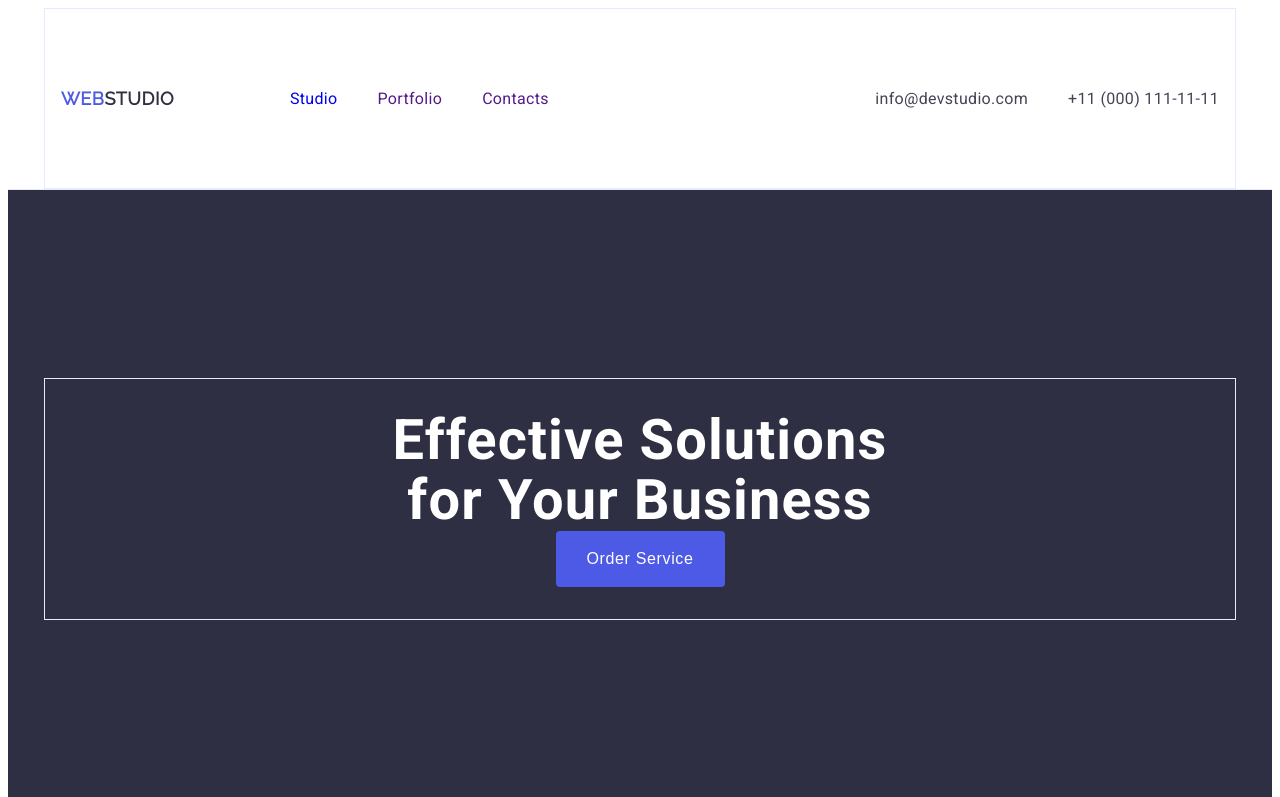
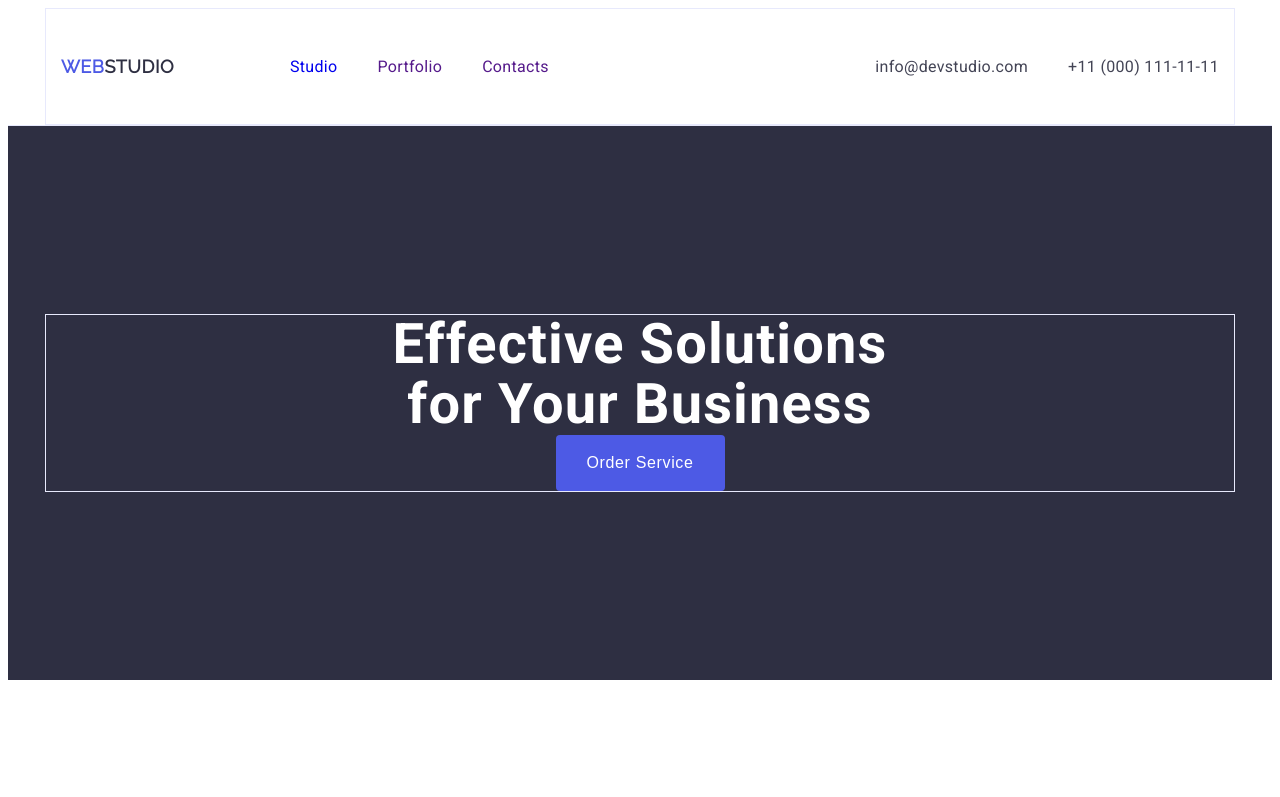
Before and after one commit to Serhiisan/goit-markup-hw-04, a plain HTML site: page index.html in a window 1280 px wide. Shown: the top 797 px of the page. Drawn offline with Linux system fonts and the light colour scheme.

Commit message:
end fixing now

```diff
--- a/css/styles.css
+++ b/css/styles.css
@@ -30,7 +30,7 @@ img {
 }
 .container {
     width: 1158px;
-
+    padding: 0 15px;
     margin: 0 auto;
 
 }
@@ -41,8 +41,6 @@ img {
     display: flex;
     justify-content: center;
     align-items: center;
-        padding-right: 15px;
-            padding-left: 15px;
     }
 
 .nav-menu-logo {
@@ -289,7 +287,6 @@ img {
                                         }
 
                                         .container {
-                                            padding: 32px 16px;
                                             border: 1px solid #e7e9fc;
                                         }
 
```
